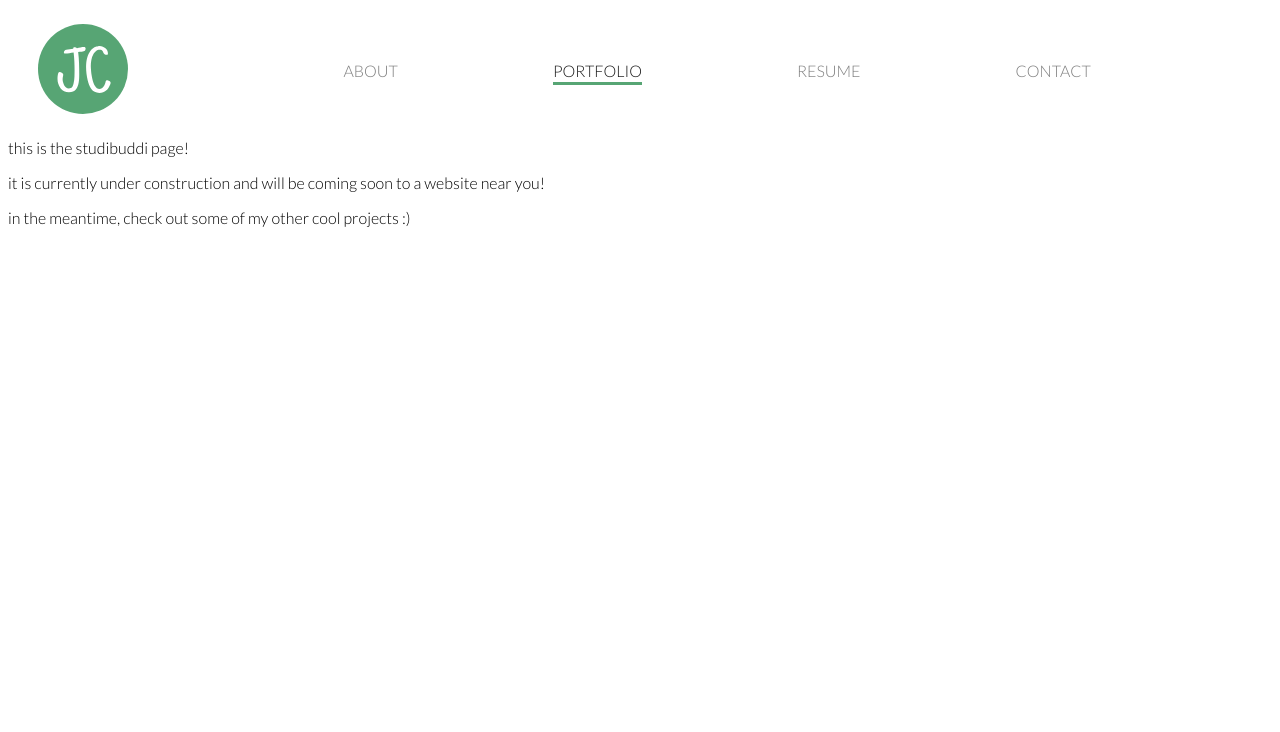
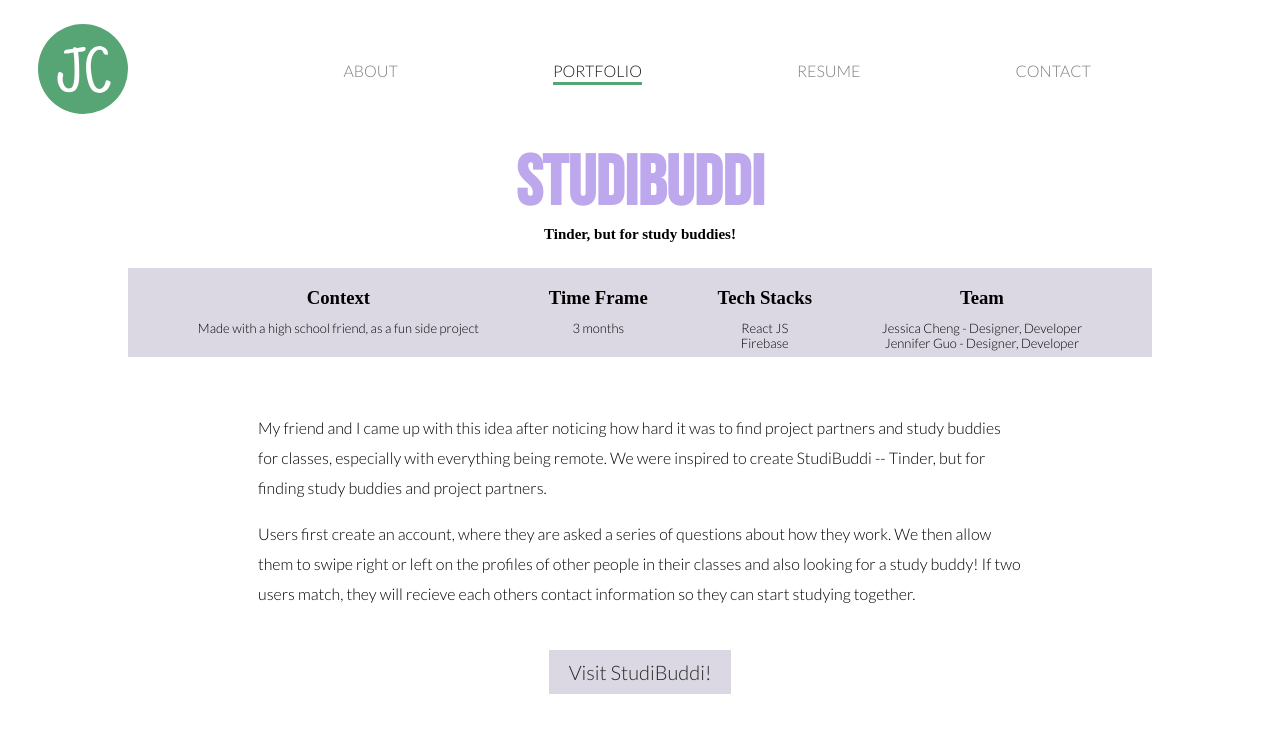
Before and after one commit to Chocolate-Moose/jessicathatsme, a plain HTML site: page pages/studibuddi.html in a window 1280 px wide. Drawn offline with Linux system fonts and the light colour scheme; a web font is replaced by a local one.

Commit message:
new updates

```diff
--- a/pages/studibuddi.html
+++ b/pages/studibuddi.html
@@ -25,9 +25,57 @@
 			<span></span>
 		</label>
 	</header>
-	<p>this is the studibuddi page!</p>
-	<p>it is currently under construction and will be coming soon to a website near you!</p>
-	<p>in the meantime, check out some of my other cool projects :)</p>
+	<div class = "project-container studibuddi-container">
+		<div class = "project-title">
+			<h1>studibuddi</h1>
+		</div>
+		<h5>Tinder, but for study buddies!</h5>
+
+		<div class = "studibuddi-bar project-bar">
+            <div class = "project-context">
+                <h3>Context</h3>
+                <p>Made with a high school friend, as a fun side project</p>
+            </div>
+            <div class = "project-timeframe">
+                <h3>Time Frame</h3>
+                <p>3 months</p>
+            </div>
+            <div class = "project-techstacks">
+                <h3>Tech Stacks</h3>
+                <p>React JS</p>
+                <p>Firebase</p>
+            </div>
+            <div class = "project-team">
+                <h3>Team</h3>
+                <p>Jessica Cheng - Designer, Developer</p>
+				<p>Jennifer Guo - Designer, Developer</p>
+            </div>
+        </div>
+
+		<div class = "project-writeup">
+			<p>
+				My friend and I came up with this idea after noticing how hard it was to find project partners and
+				study buddies for classes, especially with everything being remote.  We were inspired to create
+				StudiBuddi -- Tinder, but for finding study buddies and project partners.
+			</p>
+			<p>
+				Users first create an account, where they are asked a series of questions about how they work.  We then
+				allow them to swipe right or left on the profiles of other people in their classes
+				and also looking for a study buddy!  If two users match, they will recieve each others contact information
+				so they can start studying together.
+			</p>
+		</div>
+
+		<div class = "project-more-info">
+            <a target = "_blank" href = "https://studibuddi.org/">
+                <div class = "studibuddi-button">
+                    <p>Visit StudiBuddi!</p>
+                </div>
+            </a>
+        </div>
+
+	</div>
+
 
 </body>
 
--- a/styles.css
+++ b/styles.css
@@ -666,3 +666,28 @@ h5 {
     background-color: #CAE3CE;
 }
 /* END FINEANCE PAGE STYLING */
+
+/* STUDDIBUDDI PAGE STYLING */
+.studibuddi-container h1 {
+    font-family: 'Bebas Neue', cursive;
+    color: #BEA8ED;
+}
+
+.studibuddi-bar {
+    background-color: #DBD8E3;
+}
+
+.studibuddi-button {
+    background-color: #DBD8E3;
+}
+
+.studibuddi-button p {
+    padding: 10px;
+    margin: 10px;
+    font-size: 20px;
+}
+
+.studibuddi-button:hover {
+    background-color: #CAE3CE;
+}
+/* END STUDDIBUDDI PAGE STYLING */
```
Also changed, not shown: pages/about.html (+7 -6 lines), pages/fineance.html (+1 -1 lines), 1 other file.
